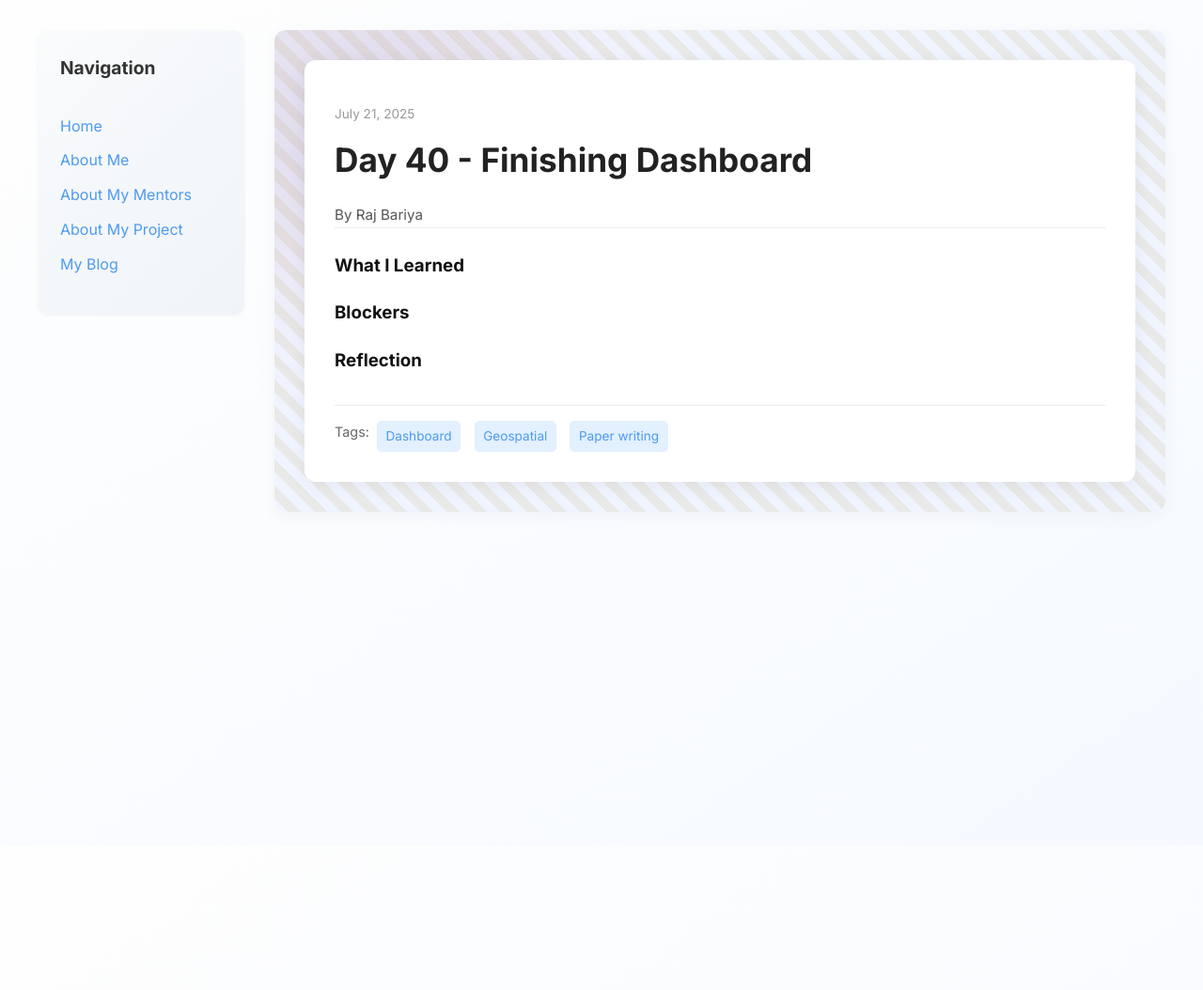
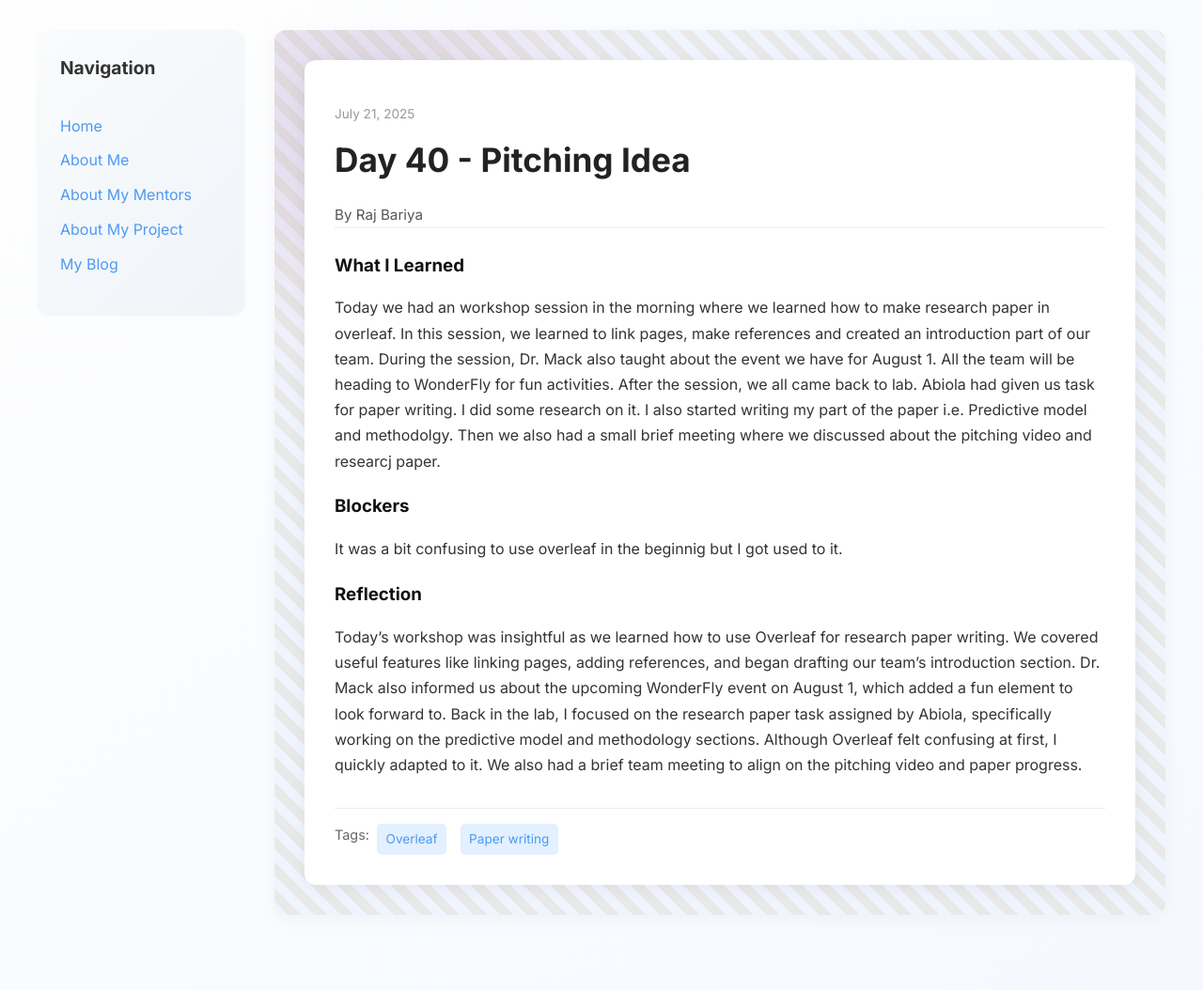
Before and after one commit to rajbariyaa/rajbariyaa.github.io, a Jekyll site: the page built from _posts/2025-07-21-day-40.md, in a window 1280 px wide. Shown: the whole page at 94% size. Built offline with Jekyll 4.4.1, drawn with Linux system fonts in a browser that asks for light colours; before the commit the page ends 900 px from its top, so only the background shows below that.

Commit message:
Update 2025-07-21-day-40.md

```diff
--- a/_posts/2025-07-21-day-40.md
+++ b/_posts/2025-07-21-day-40.md
@@ -1,14 +1,14 @@
 ---
 layout: post
-title: "Day 40 - Finishing Dashboard"
+title: "Day 40 -  Pitching Idea"
 date: 2025-07-21
 author: Raj Bariya
 permalink: /day40.html
-tags: ["Dashboard", "Geospatial", "Paper writing"]
+tags: ["Overleaf", "Paper writing"]
 what_i_learned: |
-
+  Today we had an workshop session in the morning where we learned how to make research paper in overleaf. In this session, we learned to link pages, make references and created an introduction part of our team. During the session, Dr. Mack also taught about the event we have for August 1. All the team will be heading to WonderFly for fun activities. After the session, we all came back to lab. Abiola had given us task for paper writing. I did some research on it. I also started writing my part of the paper i.e. Predictive model and methodolgy. Then we also had a small brief meeting where we discussed about the pitching video and researcj paper.
 blockers: |
-
+  It was a bit confusing to use overleaf in the beginnig but I got used to it.
 reflection: |
-
+  Today’s workshop was insightful as we learned how to use Overleaf for research paper writing. We covered useful features like linking pages, adding references, and began drafting our team’s introduction section. Dr. Mack also informed us about the upcoming WonderFly event on August 1, which added a fun element to look forward to. Back in the lab, I focused on the research paper task assigned by Abiola, specifically working on the predictive model and methodology sections. Although Overleaf felt confusing at first, I quickly adapted to it. We also had a brief team meeting to align on the pitching video and paper progress.
 ---
```
